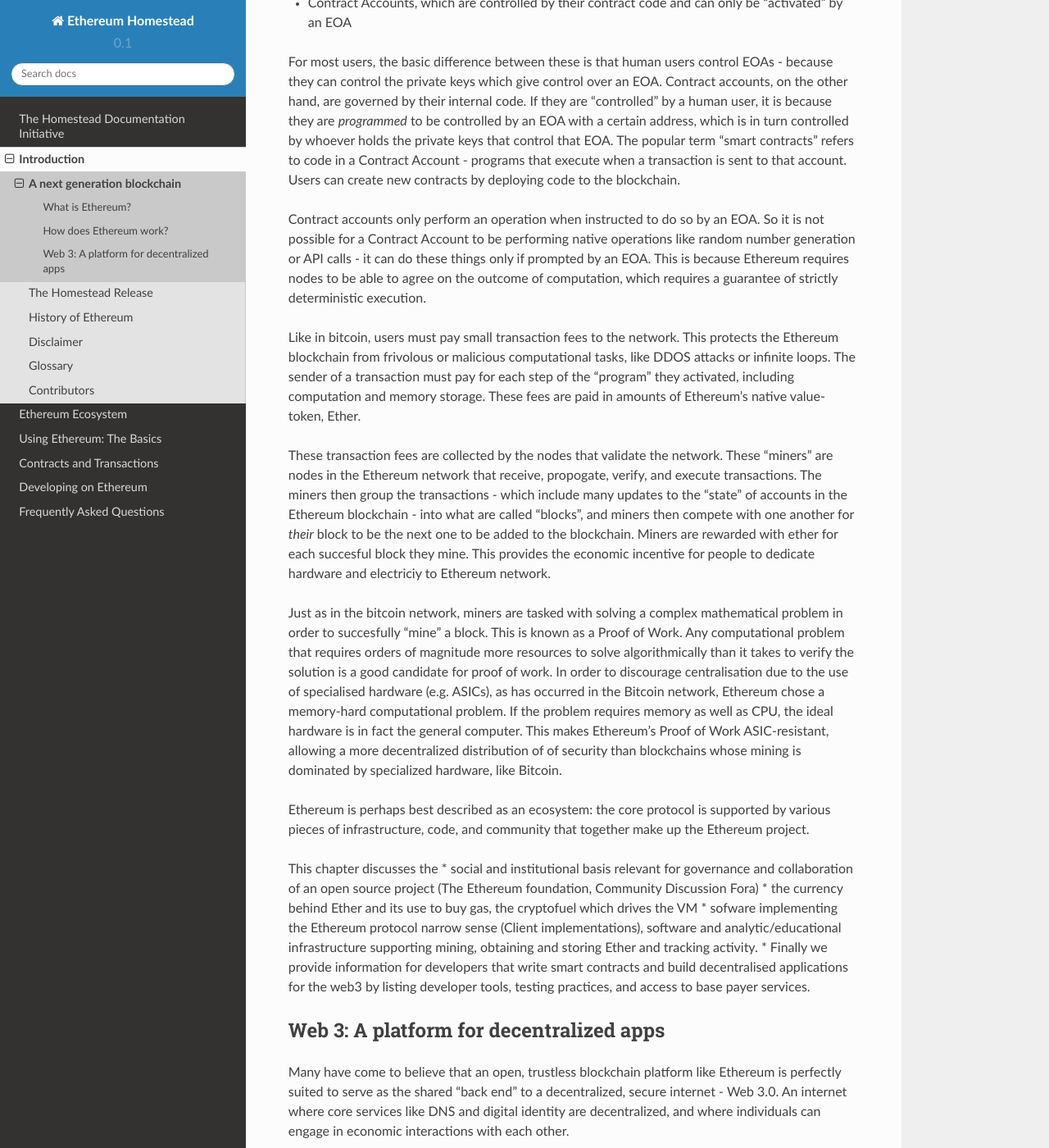
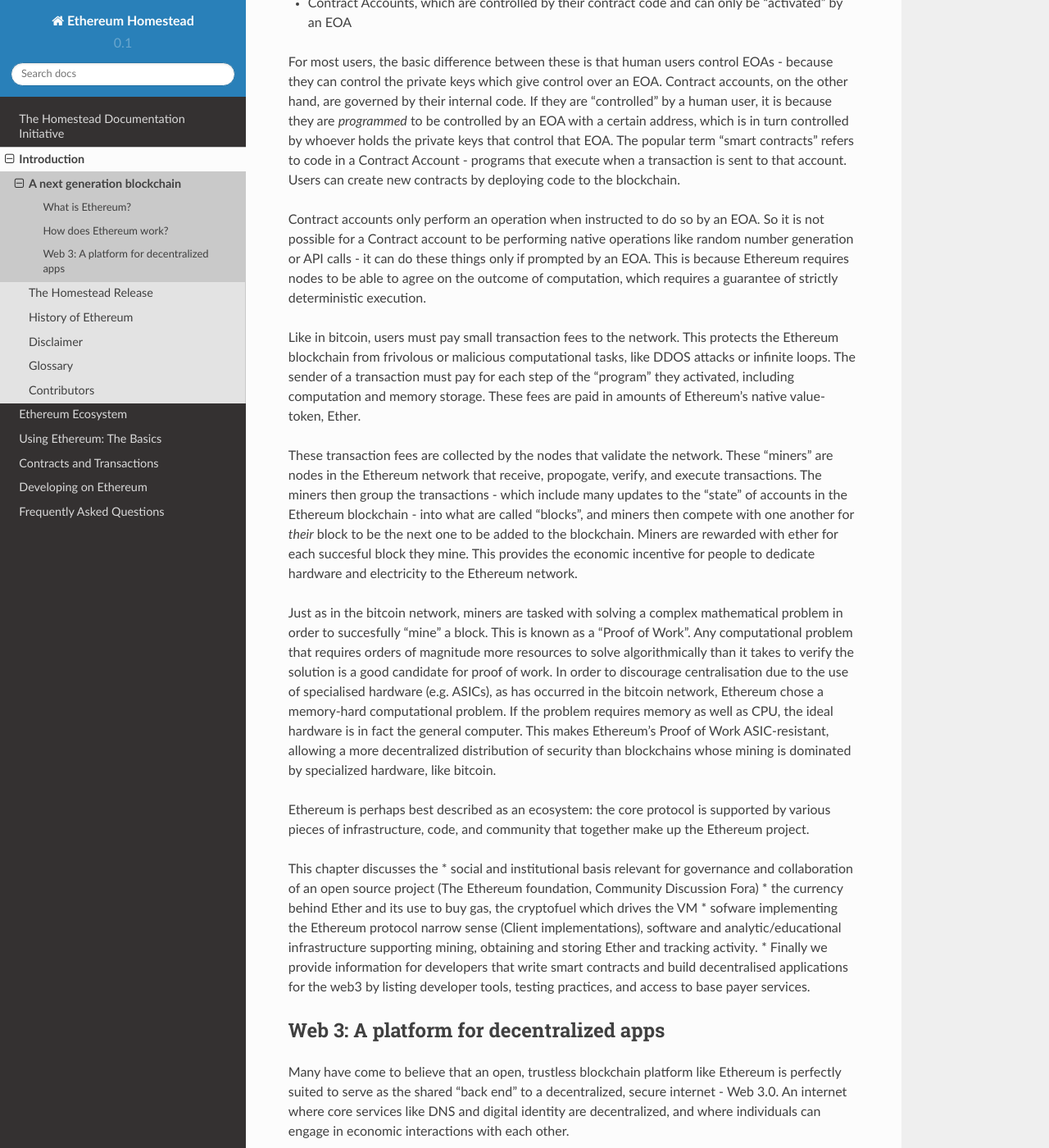
Before and after one commit to ethereum/homestead-guide, a Sphinx documentation site: the page built from source/introduction/what-is-ethereum.rst, in a window 1280 px wide and 1400 px high, scrolled down 2128 px. Shown: the whole window at 82% size. Built offline with Sphinx 7.4.7 and the Read the Docs theme 2.0.0, drawn with Linux system fonts in a browser that asks for light colours; some of the changed text lies outside the part shown.

Commit message:
Update what-is-ethereum.rst

```diff
--- a/source/introduction/what-is-ethereum.rst
+++ b/source/introduction/what-is-ethereum.rst
@@ -38,13 +38,13 @@
 
 For most users, the basic difference between these is that human users control EOAs - because they can control the private keys which give control over an EOA. Contract accounts, on the other hand, are governed by their internal code. If they are "controlled" by a human user, it is because they are *programmed* to be controlled by an EOA with a certain address, which is in turn controlled by whoever holds the private keys that control that EOA. The popular term "smart contracts" refers to code in a Contract Account - programs that execute when a transaction is sent to that account. Users can create new contracts by deploying code to the blockchain.
 
-Contract accounts only perform an operation when instructed to do so by an EOA. So it is not possible for a Contract Account to be performing native operations like random number generation or API calls - it can do these things only if prompted by an EOA. This is because Ethereum requires nodes to be able to agree on the outcome of computation, which requires a guarantee of strictly deterministic execution.
+Contract accounts only perform an operation when instructed to do so by an EOA. So it is not possible for a Contract account to be performing native operations like random number generation or API calls - it can do these things only if prompted by an EOA. This is because Ethereum requires nodes to be able to agree on the outcome of computation, which requires a guarantee of strictly deterministic execution.
 
 Like in bitcoin, users must pay small transaction fees to the network. This protects the Ethereum blockchain from frivolous or malicious computational tasks, like DDOS attacks or infinite loops. The sender of a transaction must pay for each step of the "program" they activated, including computation and memory storage.  These fees are paid in amounts of Ethereum's native value-token, Ether.
 
-These transaction fees are collected by the nodes that validate the network. These "miners" are nodes in the Ethereum network that receive, propogate, verify, and execute transactions. The miners then group the transactions - which include many updates to the "state" of accounts in the Ethereum blockchain - into what are called "blocks", and miners then compete with one another for *their* block to be the next one to be added to the blockchain. Miners are rewarded with ether for each succesful block they mine. This provides the economic incentive for people to dedicate hardware and electriciy to Ethereum network.
+These transaction fees are collected by the nodes that validate the network. These "miners" are nodes in the Ethereum network that receive, propogate, verify, and execute transactions. The miners then group the transactions - which include many updates to the "state" of accounts in the Ethereum blockchain - into what are called "blocks", and miners then compete with one another for *their* block to be the next one to be added to the blockchain. Miners are rewarded with ether for each succesful block they mine. This provides the economic incentive for people to dedicate hardware and electricity to the Ethereum network.
 
-Just as in the bitcoin network, miners are tasked with solving a complex mathematical problem in order to succesfully "mine" a block. This is known as a Proof of Work. Any computational problem that requires orders of magnitude more resources to solve algorithmically than it takes to verify the solution is a good candidate for proof of work. In order to discourage centralisation due to the use of specialised hardware (e.g. ASICs), as has occurred in the Bitcoin network, Ethereum chose a memory-hard computational problem. If the problem requires memory as well as CPU, the ideal hardware is in fact the general computer. This makes Ethereum's Proof of Work ASIC-resistant, allowing a more decentralized distribution of of security than blockchains whose mining is dominated by specialized hardware, like Bitcoin.
+Just as in the bitcoin network, miners are tasked with solving a complex mathematical problem in order to succesfully "mine" a block. This is known as a "Proof of Work". Any computational problem that requires orders of magnitude more resources to solve algorithmically than it takes to verify the solution is a good candidate for proof of work. In order to discourage centralisation due to the use of specialised hardware (e.g. ASICs), as has occurred in the bitcoin network, Ethereum chose a memory-hard computational problem. If the problem requires memory as well as CPU, the ideal hardware is in fact the general computer. This makes Ethereum's Proof of Work ASIC-resistant, allowing a more decentralized distribution of security than blockchains whose mining is dominated by specialized hardware, like bitcoin.
 
 Ethereum is perhaps best described as an ecosystem: the core protocol is supported by various pieces of infrastructure, code, and community that together make up the Ethereum project.
 
```
Also changed, not shown: other parts of source/introduction/what-is-ethereum.rst (+3 -3 lines).
